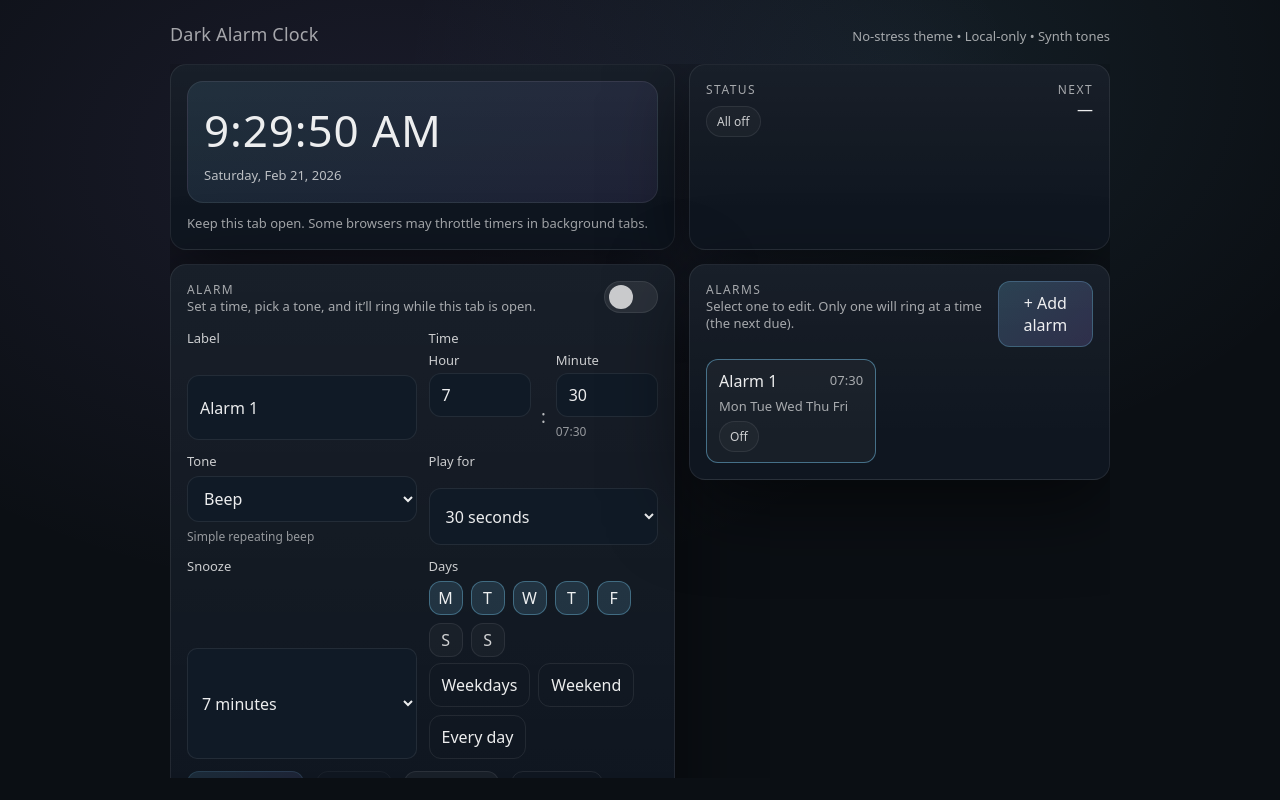
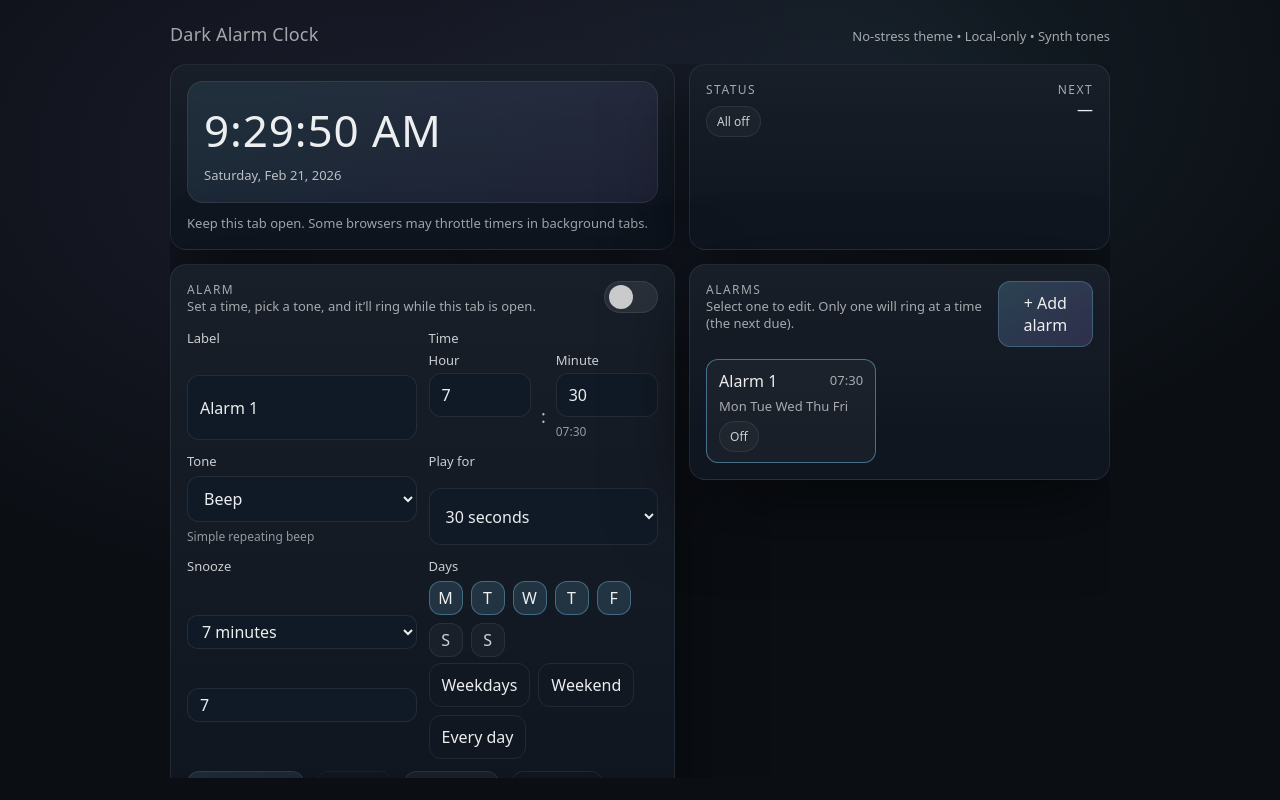
Before and after one commit to yunusindori/dark-alarm-clock, a React (Vite) app: page / in a window 1280 px wide. Built offline with nearby package versions, Linux system fonts and the light colour scheme.

Commit message:
Improved snooze functionality

```diff
--- a/src/components/AlarmForm/AlarmForm.tsx
+++ b/src/components/AlarmForm/AlarmForm.tsx
@@ -37,6 +37,8 @@ export function AlarmForm({
   onSave,
   onCancel,
 }: AlarmFormProps) {
+  const isPresetSnooze = SNOOZE_OPTIONS_MIN.includes(config.snoozeMinutes)
+
   return (
     <section className="card" aria-label={`Alarm settings: ${config.label}`}>
       <div className="row row--split">
@@ -105,15 +107,35 @@ export function AlarmForm({
           <span className="field__label">Snooze</span>
           <select
             className="select--compact"
-            value={String(config.snoozeMinutes)}
-            onChange={(e) => onChange({ ...config, snoozeMinutes: Number(e.target.value) })}
+            value={isPresetSnooze ? String(config.snoozeMinutes) : 'custom'}
+            onChange={(e) => {
+              const v = e.target.value
+              if (v === 'custom') return
+              onChange({ ...config, snoozeMinutes: Number(v) })
+            }}
           >
             {SNOOZE_OPTIONS_MIN.map((m) => (
               <option key={m} value={m}>
                 {m} minutes
               </option>
             ))}
+            <option value="custom">Custom (set below)</option>
           </select>
+          <input
+            className="input--compact"
+            type="number"
+            min={1}
+            step={1}
+            value={config.snoozeMinutes}
+            onChange={(e) => {
+              const raw = e.target.value
+              if (raw === '') return
+              const next = Number(raw)
+              if (!Number.isFinite(next)) return
+              onChange({ ...config, snoozeMinutes: Math.max(1, Math.floor(next)) })
+            }}
+            aria-label="Custom snooze minutes"
+          />
         </label>
 
         <div className="field">
--- a/src/index.css
+++ b/src/index.css
@@ -421,10 +421,19 @@ input[type='text']:focus, input[type='number']:focus {
 
 /* Compact control variant (used for Snooze) */
 .select--compact {
-  padding: 8px 10px;
+  height: 34px;
+  min-height: 34px;
+  padding: 4px 10px;
   border-radius: 10px;
 }
 
 .field--compact {
-  gap: 4px;
+  gap: 2px;
 }
+
+.input--compact {
+  height: 34px;
+  min-height: 34px;
+  padding: 4px 10px;
+  border-radius: 10px;
+}
```
